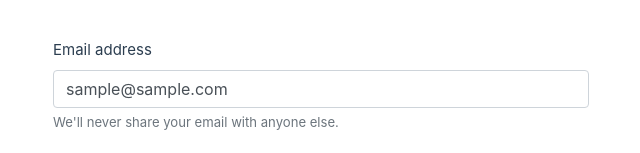
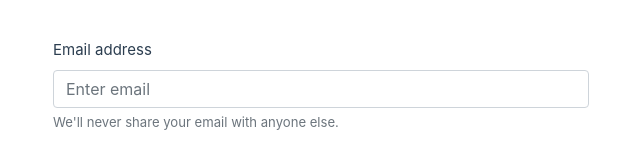
Before and after one commit to melvins1234/vue-todo-app, a Vue app: page /#/login in a window 1280 px wide. Shown: the part 245-398 px from the top of the page, without its empty margins (319-959 px from the left). Built offline with nearby package versions, Linux system fonts and the light colour scheme.

Commit message:
Removed set credentials in login form Update ReadMe

```diff
--- a/src/views/LoginView.vue
+++ b/src/views/LoginView.vue
@@ -8,8 +8,8 @@
 
             let isError = ref(false)
             let form = ref({
-                email: 'sample@sample.com',
-                password: '12345'
+                email: '',
+                password: ''
             })
             let defaultCreds = {
                 email: 'sample@sample.com',
```
Also changed, not shown: 1 other file (tests, documents, lock files or other folders).
